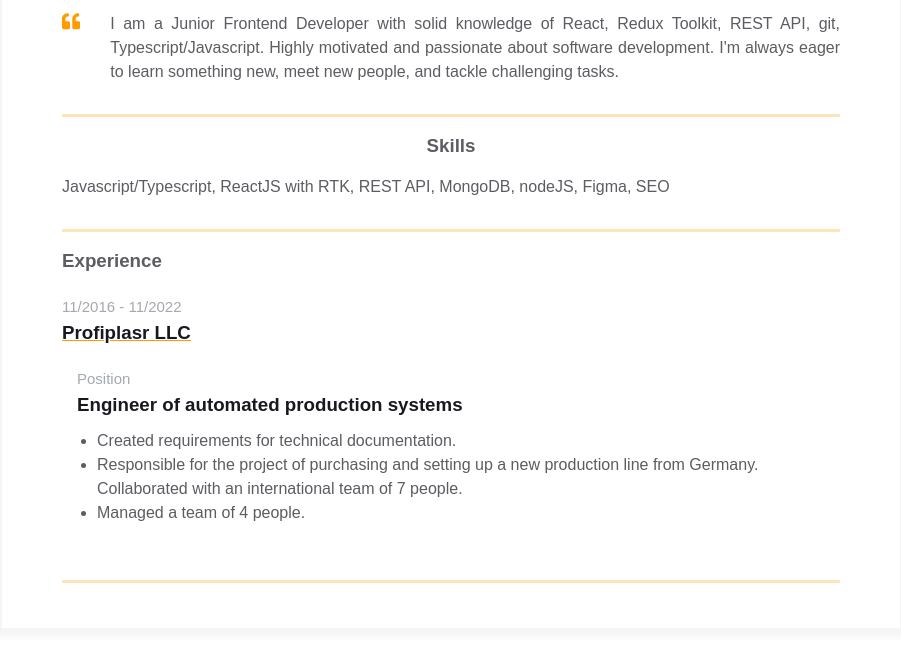
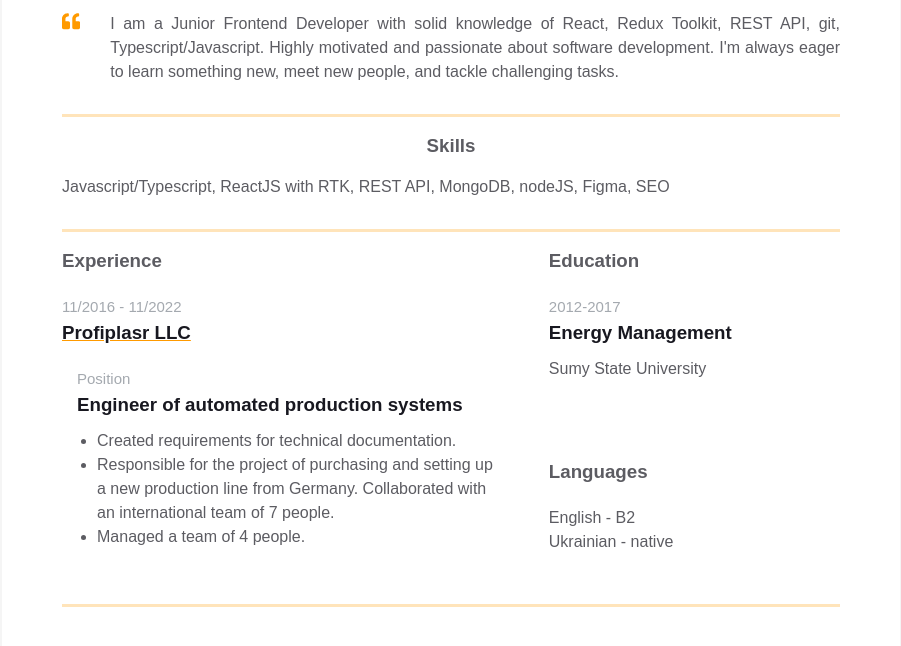
Before and after one commit to vladjsp/homepage, a plain HTML site: page index.html in a window 1280 px wide. Shown: the part 338-984 px from the top of the page, without its empty margins (189-1090 px from the left). Drawn offline with Linux system fonts and the light colour scheme.

Commit message:
Add additional info

```diff
--- a/index.html
+++ b/index.html
@@ -111,7 +111,7 @@
           </div>
           <div class="container">
             <div class="resume__block">
-              <div class="main-info fh"></div>
+              <div class="main-info fh">
                 <div class="experiences">
                   <h3 class="experiences__header">Experience</h3>
                   <div class="experiences__company">
@@ -137,7 +137,29 @@
                   </div>
                 </div>
 
-              <div class="additional-info fv"></div>
+                <div class="additional-info fv">
+                  <div class="additional-info__education">
+                    <h3 class="additional-info__education-header">Education</h3>
+                    <div class="additional-info__education-university">
+                      <span class="additional-info__education-university-durability"
+                        >2012-2017</span
+                      >
+                      <h3 class="additional-info__education-university-speciality">
+                        Energy Management
+                      </h3>
+                      <p class="additional-info__education-university-name">
+                        Sumy State University
+                      </p>
+                    </div>
+                  </div>
+
+                  <div class="additional-info__languages">
+                    <h3 class="additional-info__languages-header">Languages</h3>
+                    <p class="additional-info__languages-item">English - B2</p>
+                    <p class="additional-info__languages-item">Ukrainian - native</p>
+                  </div>
+                </div>
+              </div>
             </div>
           </div>
         </div>
```
Lines whose indentation alone changed are shown as unchanged.
